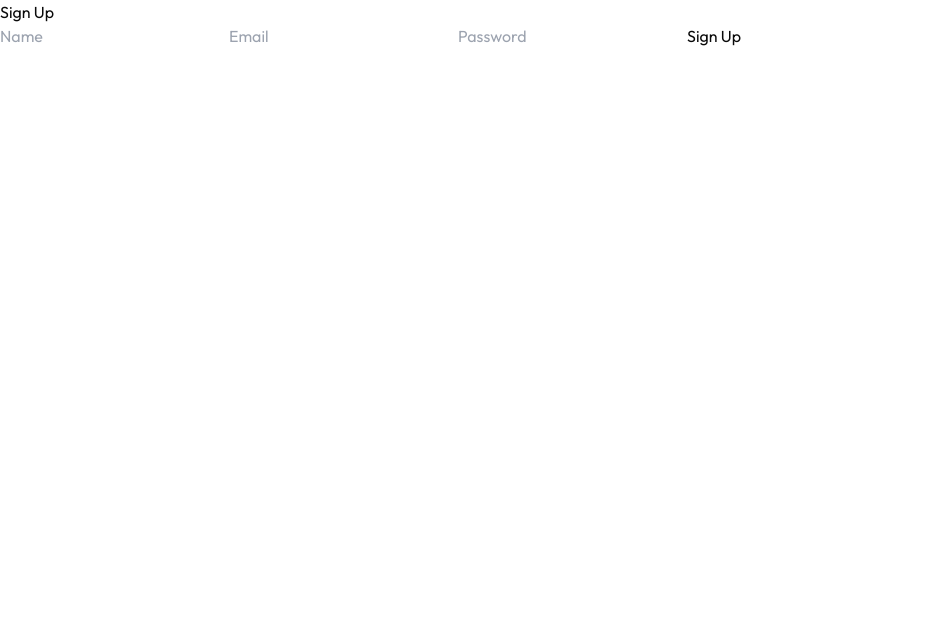
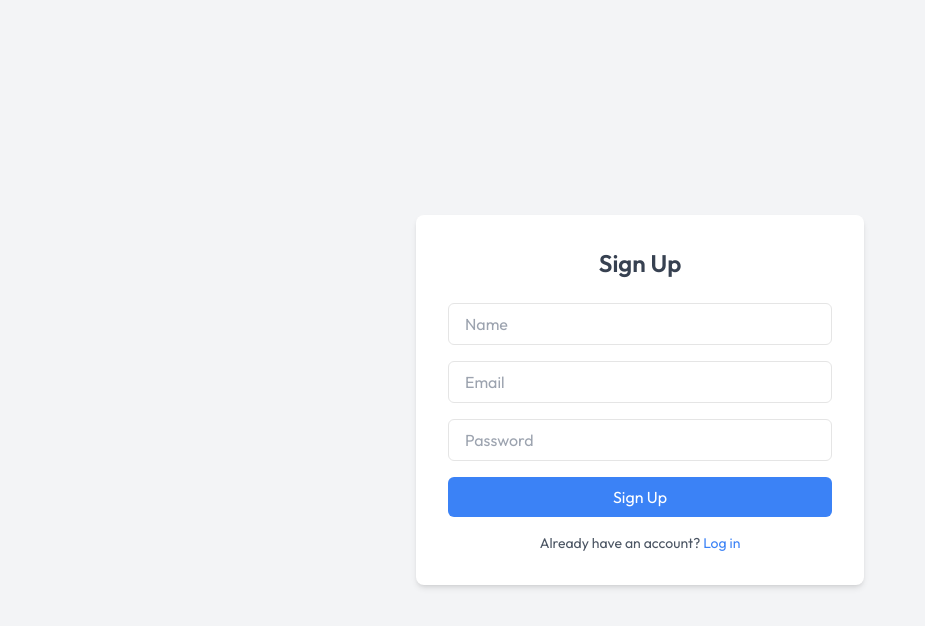
Before and after one commit to Kushika-Agarwal/FOSScheduler, a Next.js app: page /signup in a window 1280 px wide. Shown: the top 626 px of the page, without its empty margins (0-925 px from the left). Built offline with nearby package versions, Linux system fonts and the light colour scheme; no server answers.

Commit message:
authentication set up done

```diff
--- a/app/login/page.jsx
+++ b/app/login/page.jsx
@@ -1,46 +1,53 @@
 "use client";
 
 import { useState } from "react";
+import { useRouter } from "next/navigation";
+import { signInWithEmailAndPassword } from "firebase/auth";
+import { auth } from "@/config/FirebaseConfig";
+import { toast } from "sonner";
 
 export default function Login() {
   const [email, setEmail] = useState("");
   const [password, setPassword] = useState("");
   const [error, setError] = useState("");
   const [success, setSuccess] = useState("");
-
+  const [loading, setLoading] = useState(false); // Add loading state
+  const router = useRouter();
   const handleLogin = async (e) => {
     e.preventDefault();
     setError("");
     setSuccess("");
+    setLoading(true); // Set loading before API call
 
     try {
-      const res = await fetch("/api/auth/login", {
-        method: "POST",
-        headers: { "Content-Type": "application/json" },
-        body: JSON.stringify({ email, password }),
-      });
-
-      const data = await res.json();
-      if (!res.ok) throw new Error(data.error);
-
-      setSuccess("Login successful!");
-    } catch (err) {
-      setError(err.message);
+      await signInWithEmailAndPassword(auth, email, password);
+      console.log("user logged in successfully");
+      router.push("/dashboard");
+      toast.success("User logged in ");
+    } catch (error) {
+      console.log(error.message);
+      toast.error(error.message);
     }
   };
 
   return (
-    <div>
-      <h2>Login</h2>
-      {error && <p style={{ color: "red" }}>{error}</p>}
-      {success && <p style={{ color: "green" }}>{success}</p>}
-      <form onSubmit={handleLogin}>
+    <div className="flex min-h-screen items-center justify-center bg-gray-100">
+      <div className="bg-white shadow-md rounded-lg p-8 max-w-md w-full">
+        <h2 className="text-2xl font-semibold text-center text-gray-700 mb-6">
+          Login
+        </h2>
+        {error && <p className="text-red-500 text-sm text-center">{error}</p>}
+        {success && (
+          <p className="text-green-500 text-sm text-center">{success}</p>
+        )}
+        <form onSubmit={handleLogin} className="space-y-4">
           <input
             type="email"
             placeholder="Email"
             value={email}
             onChange={(e) => setEmail(e.target.value)}
             required
+            className="w-full px-4 py-2 border rounded-md focus:outline-none focus:ring-2 focus:ring-blue-400"
           />
           <input
             type="password"
@@ -48,9 +55,23 @@ export default function Login() {
             value={password}
             onChange={(e) => setPassword(e.target.value)}
             required
+            className="w-full px-4 py-2 border rounded-md focus:outline-none focus:ring-2 focus:ring-blue-400"
           />
-        <button type="submit">Login</button>
+          <button
+            type="submit"
+            className="w-full bg-blue-500 text-white py-2 rounded-md hover:bg-blue-600 transition duration-300"
+            disabled={loading} // Disable button when loading
+          >
+            {loading ? "Logging in..." : "Login"}
+          </button>
         </form>
+        <p className="text-center text-gray-600 text-sm mt-4">
+          Don't have an account?{" "}
+          <a href="/signup" className="text-blue-500 hover:underline">
+            Sign up
+          </a>
+        </p>
+      </div>
     </div>
   );
 }
--- a/app/signup/page.jsx
+++ b/app/signup/page.jsx
@@ -1,6 +1,11 @@
 "use client";
 
 import { useState } from "react";
+import { useRouter } from "next/navigation";
+import { auth, db } from "@/config/FirebaseConfig"; // Ensure correct path to firebase.js
+import { createUserWithEmailAndPassword, updateProfile } from "firebase/auth";
+import { setDate } from "date-fns";
+import { doc, setDoc } from "firebase/firestore";
 
 export default function Signup() {
   const [email, setEmail] = useState("");
@@ -8,40 +13,54 @@ export default function Signup() {
   const [name, setName] = useState("");
   const [error, setError] = useState("");
   const [success, setSuccess] = useState("");
+  const [loading, setLoading] = useState(false);
+  const router = useRouter();
 
   const handleSignup = async (e) => {
     e.preventDefault();
     setError("");
     setSuccess("");
+    setLoading(true);
 
     try {
-      const res = await fetch("/api/auth/signup", {
-        method: "POST",
-        headers: { "Content-Type": "application/json" },
-        body: JSON.stringify({ email, password, name }),
+      // Sign up the user with email and password
+      await createUserWithEmailAndPassword(auth, email, password);
+      const user = auth.currentUser;
+      console.log(user);
+      if (user) {
+        await setDoc(doc(db, "Users", user.uid), {
+          email: user.email,
+          u_name: name,
         });
-
-      const data = await res.json();
-      if (!res.ok) throw new Error(data.error);
+      }
 
       setSuccess("Signup successful!");
+      router.push("/create-business"); // Redirect after successful signup
     } catch (err) {
       setError(err.message);
+    } finally {
+      setLoading(false);
     }
   };
 
   return (
-    <div>
-      <h2>Sign Up</h2>
-      {error && <p style={{ color: "red" }}>{error}</p>}
-      {success && <p style={{ color: "green" }}>{success}</p>}
-      <form onSubmit={handleSignup}>
+    <div className="flex min-h-screen items-center justify-center bg-gray-100">
+      <div className="bg-white shadow-md rounded-lg p-8 max-w-md w-full">
+        <h2 className="text-2xl font-semibold text-center text-gray-700 mb-6">
+          Sign Up
+        </h2>
+        {error && <p className="text-red-500 text-sm text-center">{error}</p>}
+        {success && (
+          <p className="text-green-500 text-sm text-center">{success}</p>
+        )}
+        <form onSubmit={handleSignup} className="space-y-4">
           <input
             type="text"
             placeholder="Name"
             value={name}
             onChange={(e) => setName(e.target.value)}
             required
+            className="w-full px-4 py-2 border rounded-md focus:outline-none focus:ring-2 focus:ring-blue-400"
           />
           <input
             type="email"
@@ -49,6 +68,7 @@ export default function Signup() {
             value={email}
             onChange={(e) => setEmail(e.target.value)}
             required
+            className="w-full px-4 py-2 border rounded-md focus:outline-none focus:ring-2 focus:ring-blue-400"
           />
           <input
             type="password"
@@ -56,9 +76,23 @@ export default function Signup() {
             value={password}
             onChange={(e) => setPassword(e.target.value)}
             required
+            className="w-full px-4 py-2 border rounded-md focus:outline-none focus:ring-2 focus:ring-blue-400"
           />
-        <button type="submit">Sign Up</button>
+          <button
+            type="submit"
+            className="w-full bg-blue-500 text-white py-2 rounded-md hover:bg-blue-600 transition duration-300"
+            disabled={loading}
+          >
+            {loading ? "Signing up..." : "Sign Up"}
+          </button>
         </form>
+        <p className="text-center text-gray-600 text-sm mt-4">
+          Already have an account?{" "}
+          <a href="/login" className="text-blue-500 hover:underline">
+            Log in
+          </a>
+        </p>
+      </div>
     </div>
   );
 }
```
Lines whose indentation alone changed are shown as unchanged.
